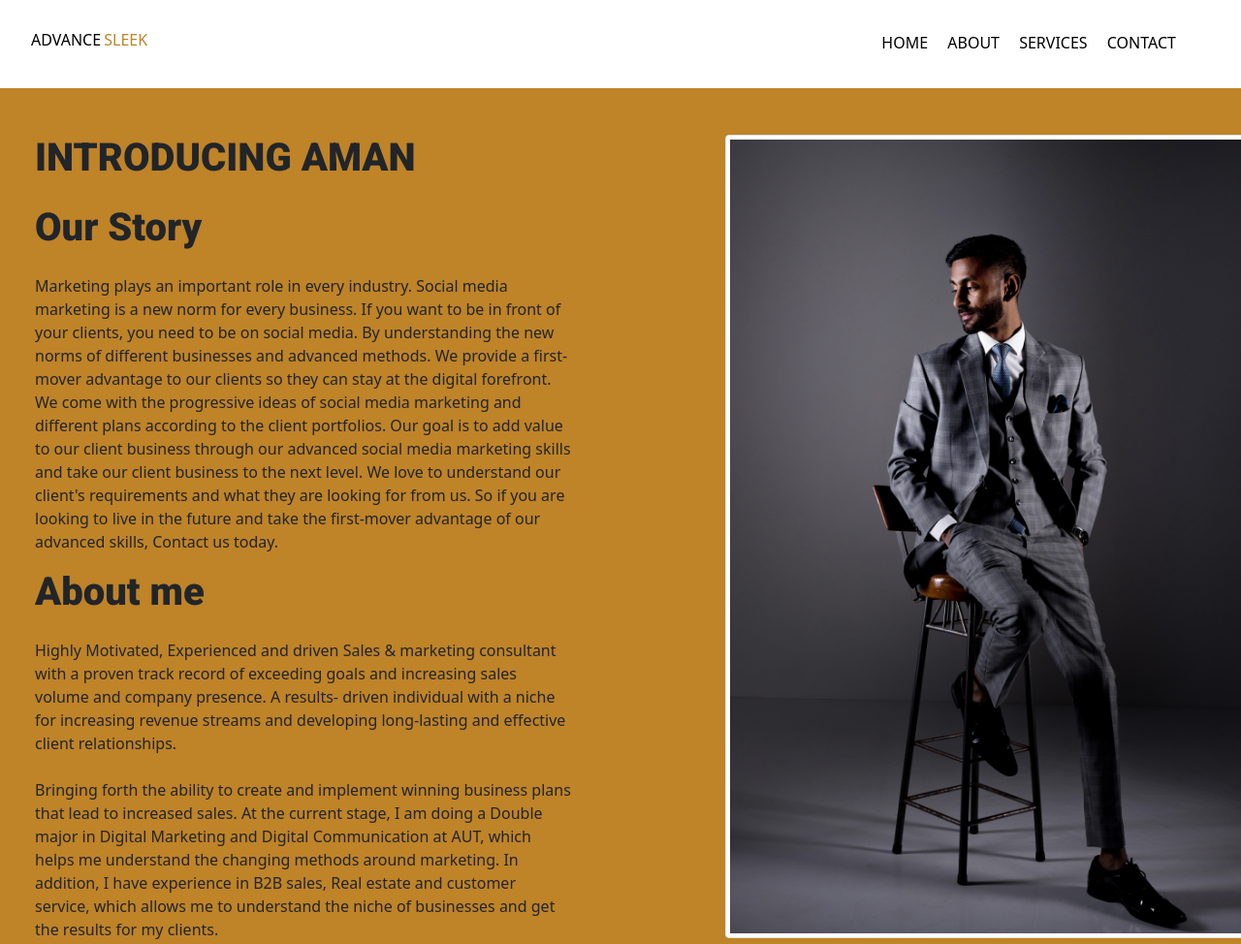
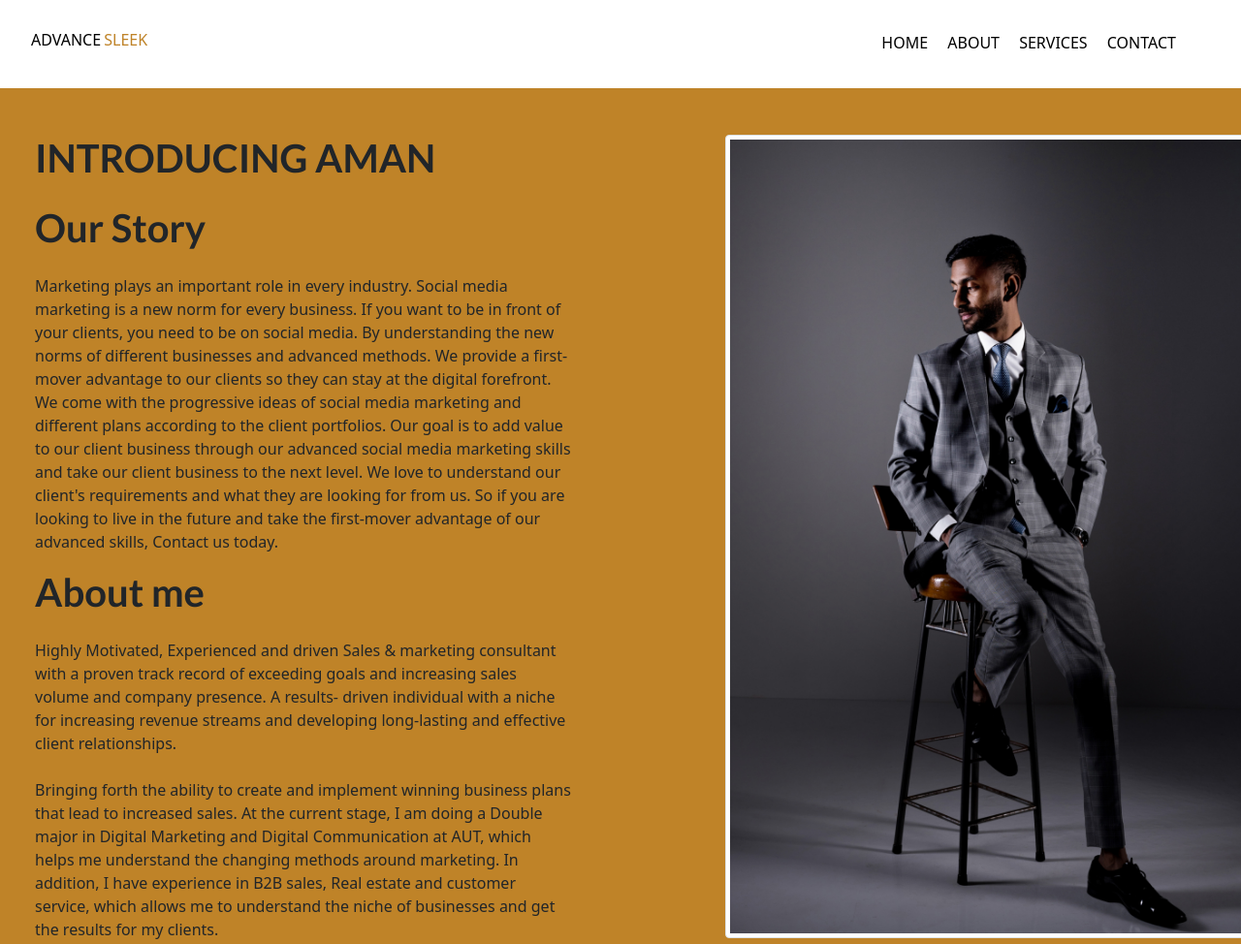
Before and after one commit to JUANCA99COL/advance-sleek, a plain HTML site: page about.html in a window 1280 px wide. Shown: the top 974 px of the page at 97% size. Drawn offline with nearby package versions, Linux system fonts and the light colour scheme.

Commit message:
final product

```diff
--- a/css/style.css
+++ b/css/style.css
@@ -1,11 +1,11 @@
-@import url('https://fonts.googleapis.com/css2?family=Roboto:wght@900&display=swap');
+@import url('https://fonts.googleapis.com/css2?family=Lato:wght@700&display=swap');
 
 .aman-text {
-    font-family: 'Roboto', sans-serif;
+    font-family: 'Lato', sans-serif;
 }
 
 .heading {
-    font-family: 'Roboto', sans-serif;
+    font-family: 'Lato', sans-serif;
 }
 
 
```
Also changed, not shown: contact.html (+2 -2 lines), index.html (+2 -15 lines), 1 other file.
